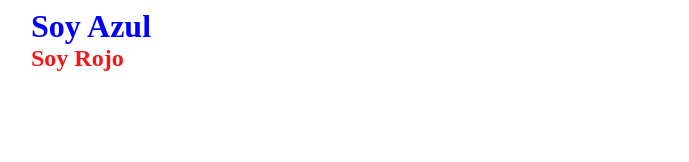
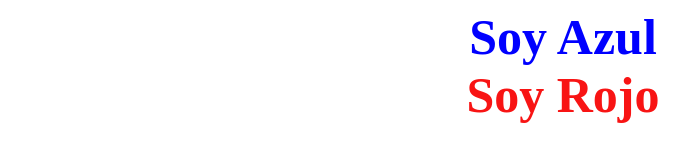
Before and after one commit to Adolforp273/taller-9-full-stack, a plain HTML site: page punto-4/index-4.html in a window 1280 px wide. Shown: the whole page, without its empty margins (77-766 px from the left). Drawn offline with Linux system fonts and the light colour scheme.

Commit message:
modificación punto 4

```diff
--- a/punto-4/styles/punto-4-styles.css
+++ b/punto-4/styles/punto-4-styles.css
@@ -2,9 +2,13 @@ h1{
     color: blue;
     justify-content: space-between;
     margin: 0px 100px;
+    font-size: 50px;
+    text-align: center;
 }
 h2{
     color: rgb(248, 20, 20);
     justify-content: space-between;
     margin: 0px 100px;
+    font-size: 50px;
+    text-align: center;
 }
```
Also changed, not shown: public/images/punto 4.png (added), 1 other file.
